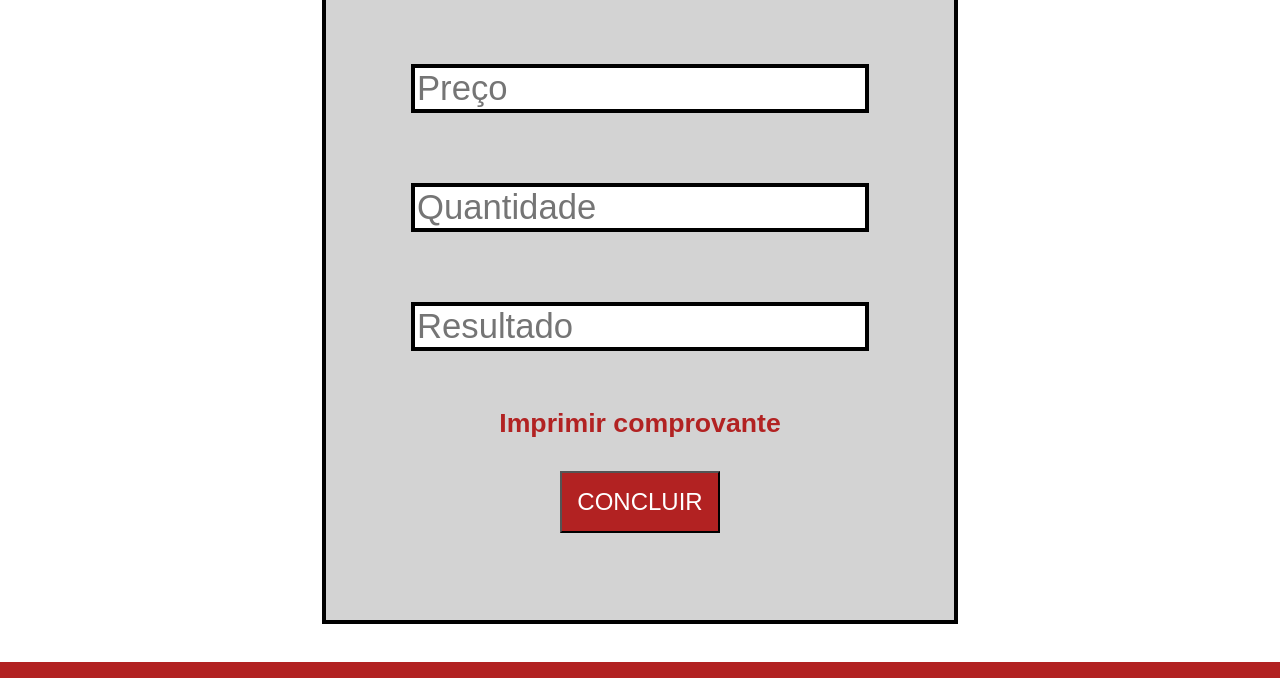
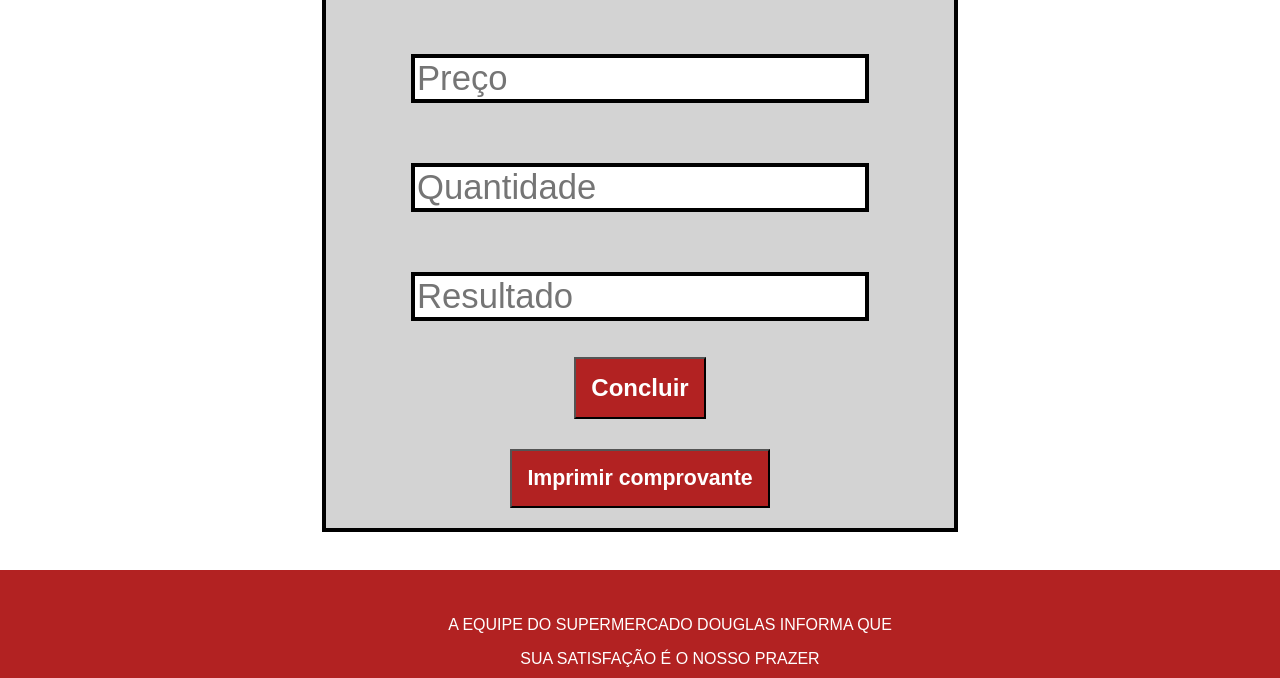
Before and after one commit to WerbssonSaymon/Supermercado-Douglas, a plain HTML site: page index.html in a window 1280 px wide. Shown: the part 122-800 px from the top of the page. Drawn offline with Linux system fonts and the light colour scheme.

Commit message:
Adicionei um segundo botão e alinhamento

```diff
--- a/estilo.css
+++ b/estilo.css
@@ -36,22 +36,26 @@ input {
 	font-family: arial;
 	font-weight: normal;
 	font-size: 26pt;
-	margin: 40px 50px 30px 50px;
+	margin: 30px 50px 30px 50px;
 	border: 4px black solid;
 }
-p#TituloImprimir {
+button#Imprimir {
 	text-align: center;
 	font-family: arial;
-	font-size: 20pt;
-	color: Firebrick;
+	font-size: 16pt;
+	color: White;
+	margin-top: 10px;
+	margin-bottom: 10px;
+	padding: 15px;
+	background-color: Firebrick;
 }
 button {
 	font-family: arial;
-	font-weight: normal;
 	font-size: 18pt;
 	text-align: center;
+	font-weight: normal;
 	margin-top: 1%;
-	margin-bottom: 10%;
+	margin-bottom: 20px;
 	padding: 15px;
 	background-color: Firebrick;
 	color: White;
--- a/index.html
+++ b/index.html
@@ -5,17 +5,17 @@
 		<meta charset="UTF-8">
 		<meta name="viewport" content="width=device-width, initial-scale=1.0">
 		<link rel="stylesheet" type="text/css" href="estilo.css">
-		<script type="text/javascript" src=""></script>
+		<script type="text/javascript" src="funcoes.js"></script>
 	</head>
 	<body>
 		<form>
 			<fieldset>
-				<h1 id="TituloForm">Sistema de Caixa</h1>
+				<h1 id="TituloForm"><b>Sistema de Caixa</b></h1>
 				<input type="number" placeholder="Preço" id="preco">
 				<input type="number" placeholder="Quantidade" id="quant">
-				<input type="number" placeholder="Resultado" id="result">
-				<p id="TituloImprimir"><b>Imprimir comprovante</b></p>
-				<p><button type="submit">CONCLUIR</button></p>
+				<input type="number" placeholder="Resultado" id="result"><br>
+				<button type="submit"><b>Concluir</b></button><br>
+				<button id="Imprimir"><b>Imprimir comprovante</b></button>
 			</fieldset>
 		</form>
 		<footer>
```
Also changed, not shown: funcoes.js (deleted, +0 -8 lines), 1 other file.
